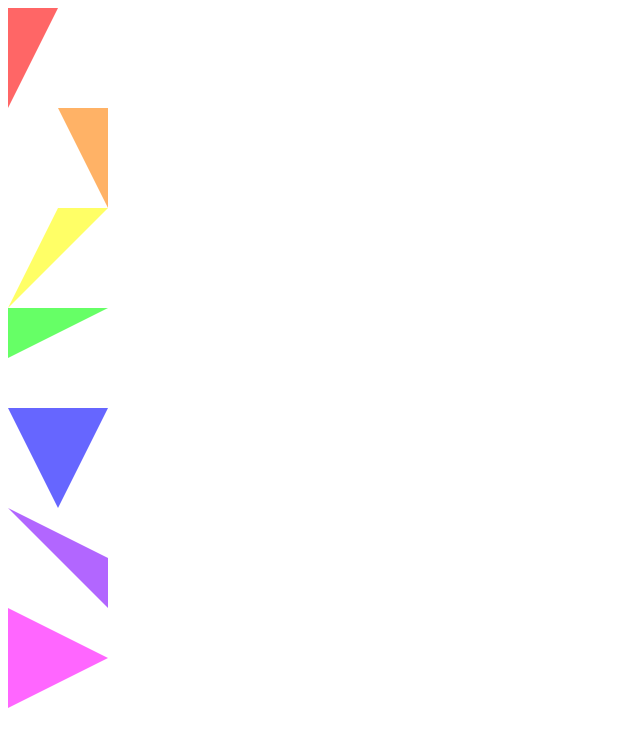
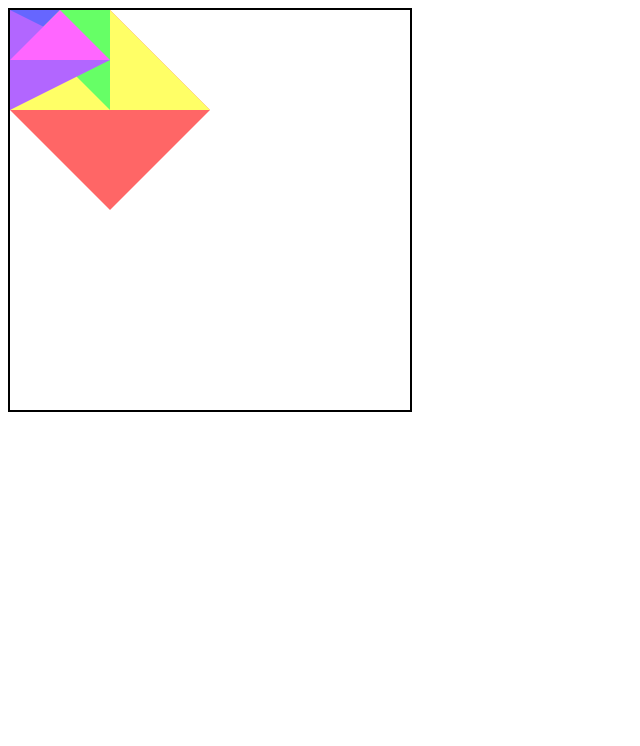
Before and after one commit to lisawuuuuuuu/-, a plain HTML site: page index.html in a window 1280 px wide. Shown: the whole page, without its empty margins (0-640 px from the left). Drawn offline with Linux system fonts and the light colour scheme.

Commit message:
Update style.css

```diff
--- a/style.css
+++ b/style.css
@@ -1,48 +1,60 @@
+#board {
+    width: 400px;
+    height: 400px;
+    border: 2px solid black;
+    position: relative;
+}
+
+.tile {
+    position: absolute;
+    cursor: move;
+}
+
 #tile1 {
-    width: 100px;
-    height: 100px;
+    width: 200px;
+    height: 200px;
     background-color: #FF6666;
-    clip-path: polygon(0 0, 50% 0, 0 100%);
+    clip-path: polygon(50% 0, 0 50%, 50% 100%, 100% 50%);
 }
 
 #tile2 {
-    width: 100px;
-    height: 100px;
+    width: 200px;
+    height: 200px;
     background-color: #FFB266;
-    clip-path: polygon(50% 0, 100% 0, 100% 100%);
+    clip-path: polygon(0 0, 0 50%, 50% 50%);
 }
 
 #tile3 {
-    width: 100px;
-    height: 100px;
+    width: 200px;
+    height: 200px;
     background-color: #FFFF66;
-    clip-path: polygon(50% 0, 100% 0, 0 100%);
+    clip-path: polygon(50% 0, 0 50%, 100% 50%);
 }
 
 #tile4 {
     width: 100px;
     height: 100px;
     background-color: #66FF66;
-    clip-path: polygon(0 0, 100% 0, 0 50%);
+    clip-path: polygon(0 0, 100% 0, 100% 100%);
 }
 
 #tile5 {
     width: 100px;
     height: 100px;
     background-color: #6666FF;
-    clip-path: polygon(0 0, 100% 0, 50% 100%);
+    clip-path: polygon(0 0, 50% 0, 0 50%);
 }
 
 #tile6 {
     width: 100px;
     height: 100px;
     background-color: #B266FF;
-    clip-path: polygon(0 0, 100% 50%, 100% 100%);
+    clip-path: polygon(0 0, 100% 50%, 0 100%);
 }
 
 #tile7 {
     width: 100px;
     height: 100px;
     background-color: #FF66FF;
-    clip-path: polygon(0 0, 100% 50%, 0 100%);
+    clip-path: polygon(0 50%, 50% 0, 100% 50%);
 }
```
